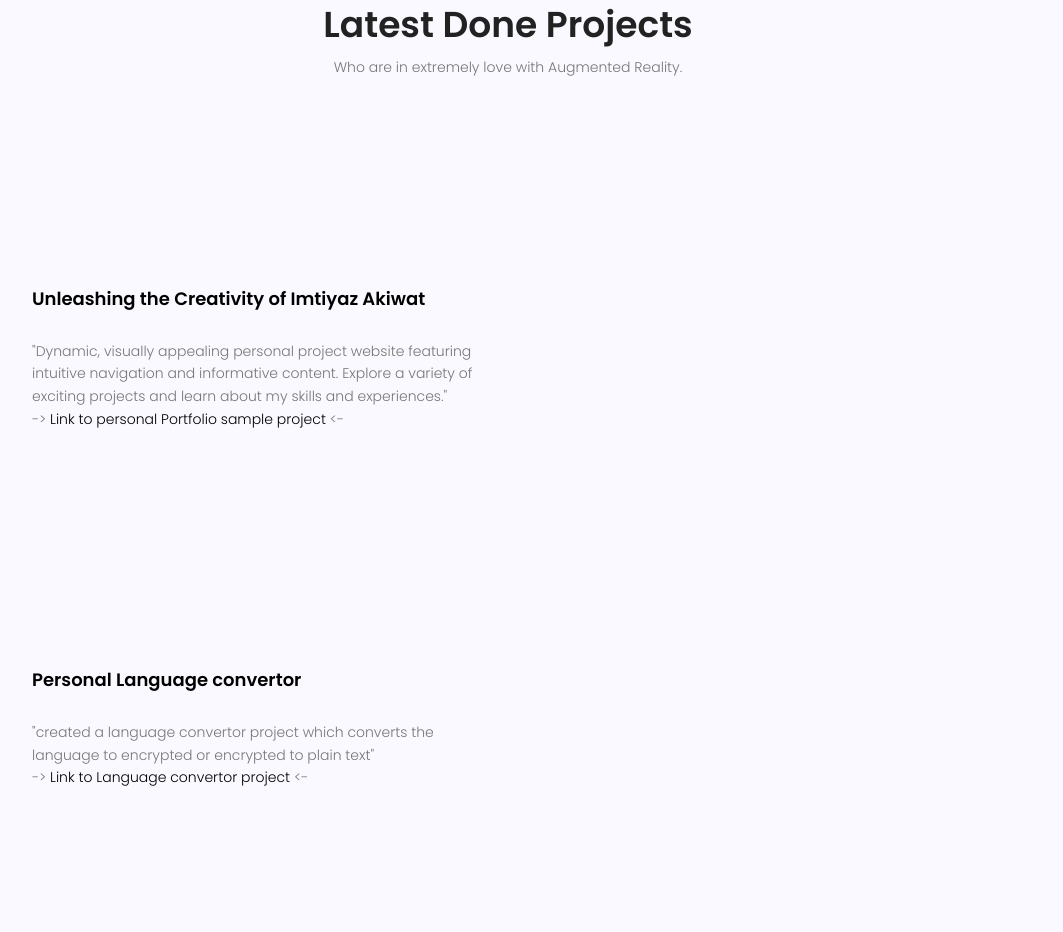
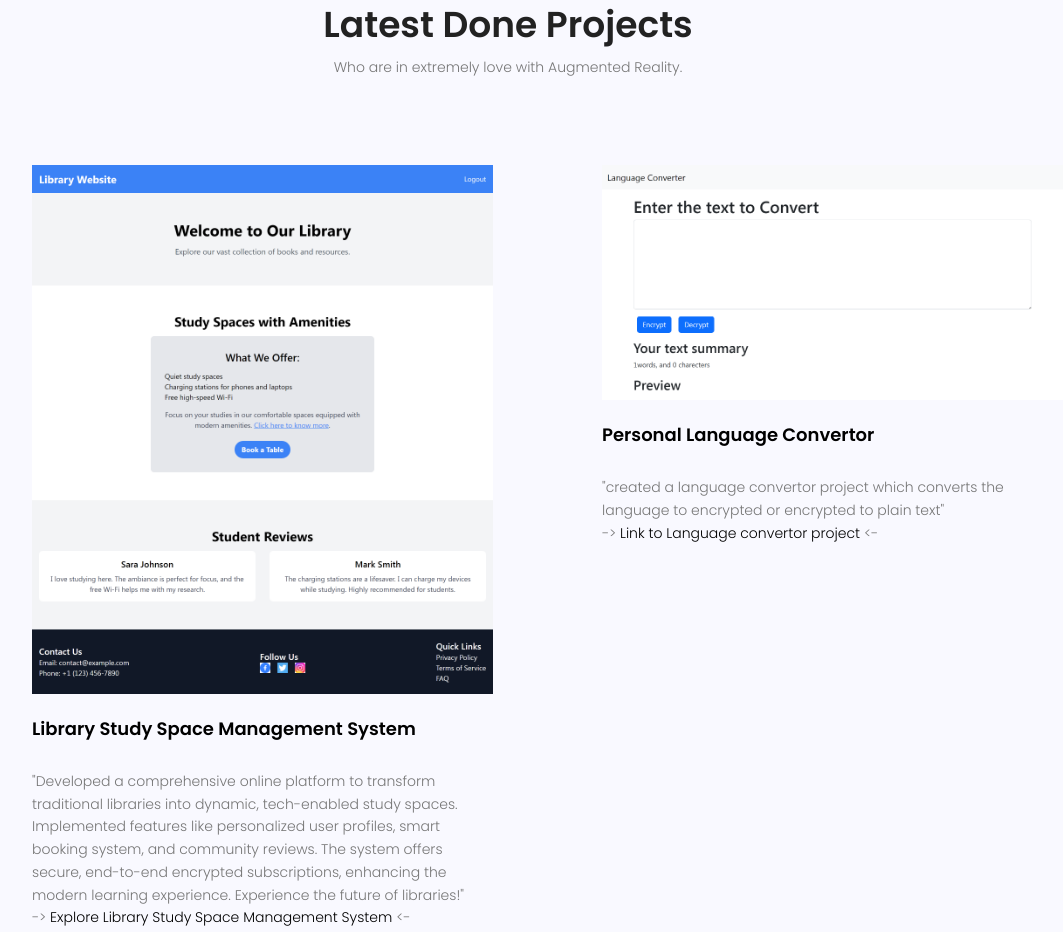
Before and after one commit to imtiyazakiwat/imtiyazakiwat, a plain HTML site: page index.html in a window 1280 px wide. Shown: the part 3537-4469 px from the top of the page, without its empty margins (132-1195 px from the left). Drawn offline with nearby package versions, Linux system fonts and the light colour scheme.

Commit message:
projects update

```diff
--- a/index.html
+++ b/index.html
@@ -390,24 +390,28 @@
       <div class="row">
         <div class="col-lg-6 project-left">
           <div class="single-project pb-100">
-            <img class="img-fluid" src="img/Screenshot_Photos_20191110-003846-01 (1).jpeg" alt="" />
-            <h4 class="pt-100 pb-30">
-              <a href="#">Unleashing the Creativity of Imtiyaz Akiwat</a>
+            <img class="img-fluid project-screenshot" src="project-images/project1.png"
+              alt="Library Study Space Management System Screenshot" />
+            <h4 class="pt-4 pb-30">
+              <a href="#">Library Study Space Management System</a>
             </h4>
             <p>
-              "Dynamic, visually appealing personal project website featuring
-              intuitive navigation and informative content. Explore a variety
-              of exciting projects and learn about my skills and
-              experiences."<br />
+              "Developed a comprehensive online platform to transform traditional libraries into dynamic, tech-enabled
+              study spaces. Implemented features like personalized user profiles, smart booking system, and community
+              reviews. The system offers secure, end-to-end encrypted subscriptions, enhancing the modern learning
+              experience. Experience the future of libraries!"
+              <br />
               ->
-              <a href="Personal Portfolio sample website\index.html" target="_blank">Link to personal Portfolio sample
-                project</a>
+              <a href="https://library.imtakiwat.online" target="_blank">Explore Library Study Space Management
+                System</a>
               <- </p>
           </div>
+        </div>
+        <div class="col-lg-6 project-left">
           <div class="single-project pb-100">
-            <img class="img-fluid" src="img/Screenshot_Photos_20191110-003846-01 (1).jpeg" alt="" />
-            <h4 class="pt-100 pb-30">
-              <a href="#">Personal Language convertor</a>
+            <img class="img-fluid project-screenshot" src="project-images/project2.png" alt="Project Screenshot 2" />
+            <h4 class="pt-4 pb-30">
+              <a href="#">Personal Language Convertor</a>
             </h4>
             <p>
               "created a language convertor project which converts the
@@ -416,52 +420,13 @@
               <a href="Language Convertor/index.html" target="_blank">Link to Language convertor project</a>
               <- </p>
           </div>
-          <!-- <div class="single-project">
-						<img class="img-fluid" src="img/PicsArt_11-10-12.56.09 (2).png" alt="">
-						<h4 class="pt-100 pb-30"><a href="#">RBI app for blinds</a></h4>
-						<p>
-							In this project, I developed an application which uses computer vision to detect the
-							denomination of the Indian currency. Just put a note in front of the camera and it will
-							speak the denomination amount of the note. <br> -> <a
-								href="https://github.com/midopooler/RBI-app-for-blinds">Github Repo Link</a>
-							<- </p>
-					</div> -->
         </div>
-        <!-- <div style="height: 100px;width: 100%;"> </div> -->
-
-        <!-- <div class="single-project pb-100">
-						<img class="img-fluid" src="screesh" alt="">
-						<h4 class="pt-100 pb-30"><a href="#">AR business cards</a></h4>
-						<p>
-							Designed a template of a business card which will triger various links while hovering over
-							the different virtual buttons inside the business card.
-						</p>
-					</div> -->
-        <!-- <div class="single-project">
-						<img class="img-fluid" src="img/Screenshot_Photos_20191110-003846-01 (1).jpeg" alt="">
-						<h4 class="pt-100 pb-30"><a href="#">ARcore portals</a></h4>
-						<p>
-							Created a Dr. Strange like portal which connects two different locations of the world using
-							the combination of AR and VR 360 video.
-						</p>
-					</div> -->
-        <!-- <div class="single-project">
-								<img class="img-fluid" src="img/l2.jpg" alt="">
-								<h4 class="pt-30 pb-30"><a href="#">AR business cards</a></h4>
-								<p class=" pb-100">
-									Designed a template of a business card which will triger various links while hovering over the different virtual buttons inside the business card.
-								</p>
-							</div>
-							<div class="single-project">
-								<h4 class="pt-100 pb-30"><a href="#">ARcore portals</a></h4>
-								<p class=" pb-30">
-									Created a Dr. Strange like portal which connects two different locations of the world using the combination of AR and VR 360 video.
-								</p>
-								<img class="img-fluid" src="img/l4.jpg" alt="">
-							</div>								 -->
       </div>
     </div>
   </section>
+
+
+
   <!-- End project Area -->
 
   <!-- Start feature Area -->
```
Also changed, not shown: project-images/project1.png (added), project-images/project2.png (added), 1 other file.
